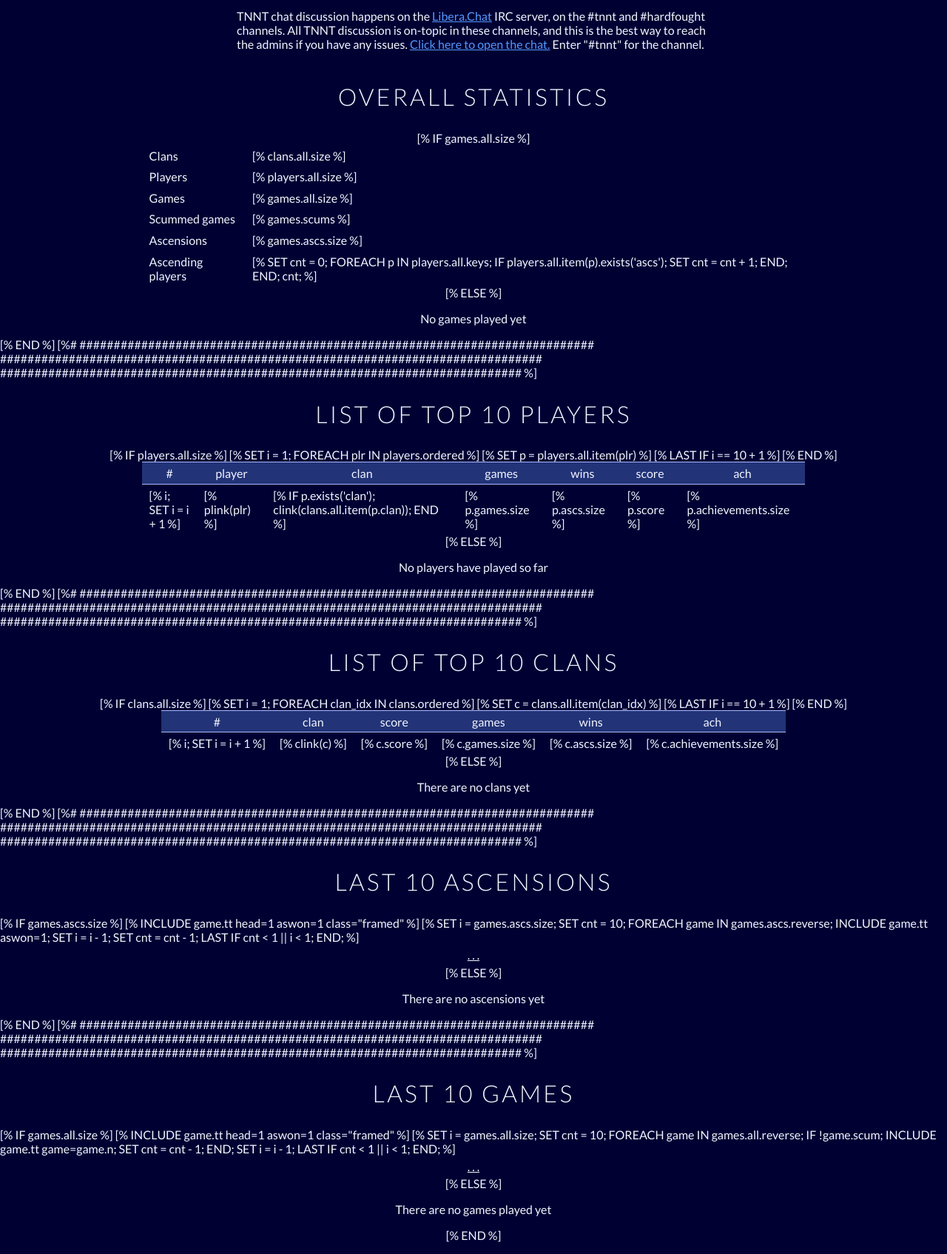
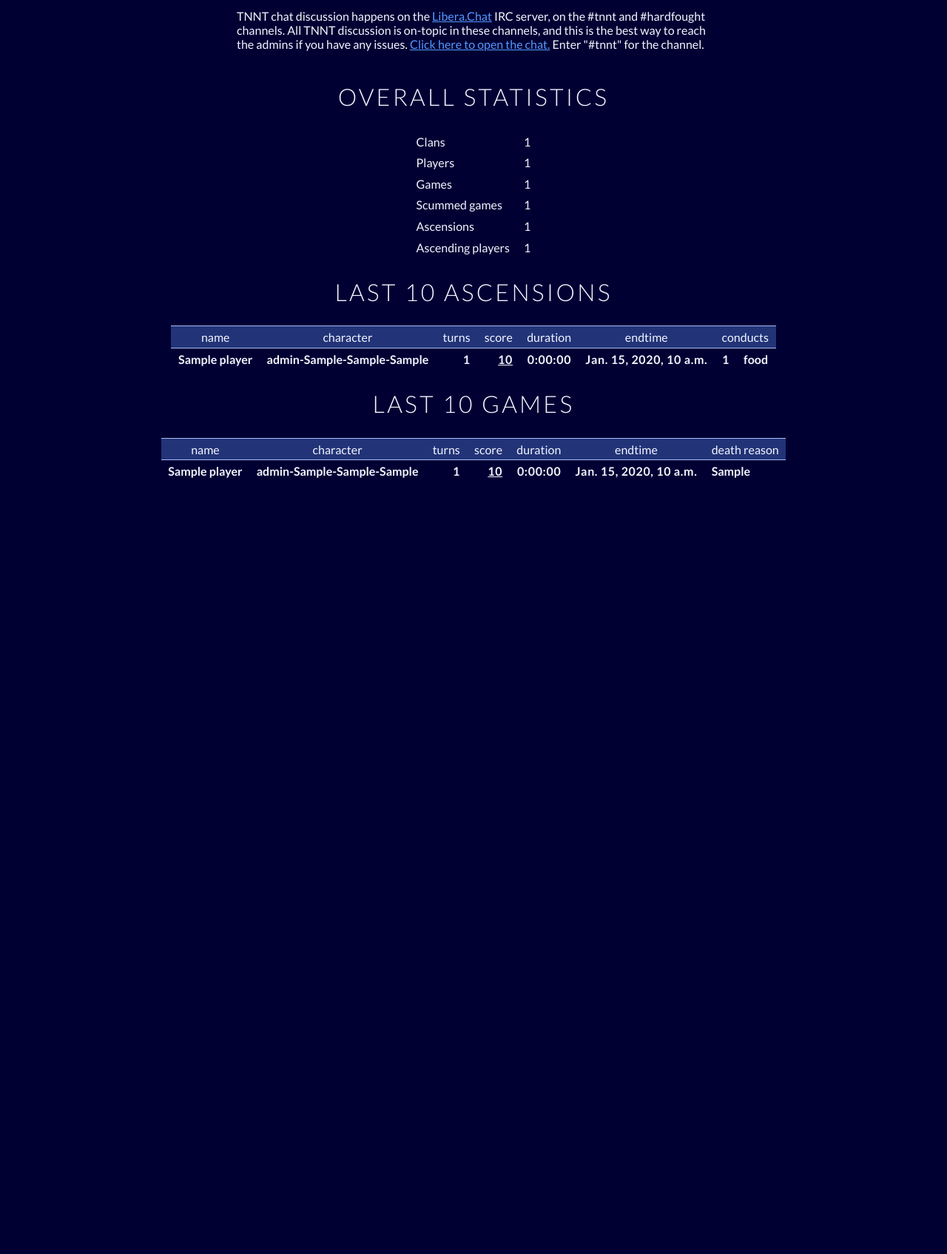
Before and after one commit to nethackscoreboard-org/excession, a Django app: page / in a window 1280 px wide. Shown: the part 1219-2914 px from the top of the page at 74% size. After the commit the page ends 1865 px from the top, so only its background shows below. Run offline with Django 3.2, Linux system fonts and the light colour scheme; data comes from the database, SQL or seed files in the repository; tables that the repository leaves empty hold one stand-in row (values such as "Sample post"); parts of the project's set-up code (start-up, migrations or seed data) failed here and were passed over.

Commit message:
Fix bottom stats on main page
This contained summary tables of the highest-tournament-scoring players
and clans (now no longer needed without tournament score) and lists of
the last 10 ascensions and last 10 games in the tournament, which are
still good to have. In order to get those, I had to take a similar
approach as the single player/clan view -- so similar that I ended up
merging the tables in that view into one template, and reusing it here.

As a result, that system was overhauled somewhat, and it became
necessary to have a semi-standard format of "list of game dicts" passed
through both the index and single player/clan views. The latter now uses
only 2 queries to get its asc/non-asc games data - though it then executes a
query per game to get its conducts.

```diff
--- a/scoreboard/models.py
+++ b/scoreboard/models.py
@@ -286,11 +286,6 @@ class Game(models.Model):
                                             self.player.name,
                                             self.starttime)
 
-    # Return a string containing this game's conducts in human readable form
-    # e.g. "poly wish veg"
-    def conducts_as_str(self):
-        return ' '.join(c.shortname for c in self.conducts.all())
-
     # Return a string of the form "Rol-Rac-Gen-Aln" typical in nethack parlance.
     # Importantly, this uses gender0 and align0.
     def rrga(self):
--- a/tnnt/templates/gamerow.html
+++ b/tnnt/templates/gamerow.html
@@ -1,10 +1,10 @@
-{# Expects "playername", "game", "ascview", "isClan" to be present in context #}
+{# Expects "game" (dict), "ascview" (bool), "isClan" (bool) to be present in context #}
 <tr class="{% if game.won %} won {% else %} lost {% endif %}">
   <td>
     {% if isClan %}
-      {% include "plink.html" with name=playername %}
+      {% include "plink.html" with name=game.playername %}
     {% else %}
-      {{ playername }}
+      {{ game.playername }}
     {% endif %}
   </td>
   <td class="nowrap">
@@ -14,13 +14,17 @@
   </td>
   <td class="num">{{ game.turns }}</td>
   <td class="num">
-    <a href="{{ game.get_dumplog }}"> {{ game.points }} </a>
+    <a href="{{ game.dumplog }}">{{ game.points }}</a>
   </td>
   <td class="num">{{ game.wallclock }}</td>
   <td class="num">{{ game.endtime }}</td>
   {% if ascview %}
-    <td class="num">{{ game.conducts.count }}</td>
-    <td>{{ game.conducts_as_str }}</td>
+    <td class="num">{{ game.conducts|length }}</td>
+    <td>
+      {% for con in game.conducts %}
+        {{ con }}
+      {% endfor %}
+    </td>
   {% else %}
     <td colspan=2>{{ game.death }}</td>
   {% endif %}
--- /dev/null
+++ b/tnnt/templates/games_table.html
@@ -0,0 +1,25 @@
+{# Expects context to supply 'games' as a list of game dicts #}
+{# also "ascview" as a boolean (is it a table of ascensions or regular games? #}
+<table>
+  <thead>
+    <tr class="framed">
+      {# there used to be a counter td here, which has been removed #}
+      <th>name</th>
+      <th>character</th>
+      <th>turns</th>
+      <th>score</th>
+      <th>duration</th>
+      <th>endtime</th>
+      {% if ascview %}
+        <th colspan=2>conducts</th>
+      {% else %}
+        <th>death reason</th>
+      {% endif %}
+    </tr>
+  </thead>
+  <tbody>
+    {% for game in games %}
+      {% include "gamerow.html" %}
+    {% endfor %}
+  </tbody>
+</table>
--- a/tnnt/templates/index.html
+++ b/tnnt/templates/index.html
@@ -99,188 +99,52 @@
 </article>
 
 <h2>Overall Statistics</h2>
- [% IF games.all.size %]
+{% if numgames > 0 %}
   <table>
     <tbody>
       <tr>
         <td>Clans</td>
-        <td>[% clans.all.size %]
+        <td>{{ numclans }}</td>
       </tr>
       <tr>
         <td>Players</td>
-        <td>[% players.all.size %]
+        <td>{{ numplayers }}</td>
       </tr>
       <tr>
         <td>Games</td>
-        <td>[% games.all.size %]
+        <td>{{ numgames }}</td>
       </tr>
       <tr>
         <td>Scummed games</td>
-        <td>[% games.scums %]
+        <td>{{ numscums }}</td>
       </tr>
       <tr>
         <td>Ascensions</td>
-        <td>[% games.ascs.size %]
+        <td>{{ numascs }}</td>
       </tr>
       <tr>
         <td>Ascending players</td>
-        <td>
-          [%
-            SET cnt = 0;
-            FOREACH p IN players.all.keys;
-              IF players.all.item(p).exists('ascs');
-                SET cnt = cnt + 1;
-              END;
-            END;
-            cnt;
-          %]
-        </td>
+        <td>{{ numascenders }}</td>
       </tr>
     </tbody>
   </table>
-[% ELSE %]
+{% else %}
   <p>No games played yet</p>
-[% END %]
+{% endif %}
 
-[%# ###########################################################################
-###############################################################################
-############################################################################ %]
+<h2>Last 10 Ascensions</h2>
+{% if last10wins|length > 0 %}
+  {% include "games_table.html" with games=last10wins ascview=True %}
+{% else %}
+  <p>There are no ascensions yet</p>
+{% endif %}
 
- <h2>List of Top 10 Players</h2>
-
- [% IF players.all.size %]
-  <table>
-    <thead>
-      <tr class="framed">
-        <th>#</th>
-        <th>player</th>
-        <th>clan</th>
-        <th>games</th>
-        <th>wins</th>
-        <th>score</th>
-        <th>ach</th>
-      </tr>
-    </thead>
-    <tbody>
-      [% SET i = 1; FOREACH plr IN players.ordered %]
-        [% SET p = players.all.item(plr) %]
-        <tr class="framed">
-           <td>[% i; SET i = i + 1 %]</td>
-           <td>[% plink(plr) %]</td>
-           <td>[% IF p.exists('clan'); clink(clans.all.item(p.clan)); END %]</td>
-           <td>[% p.games.size %]</td>
-           <td>[% p.ascs.size %]</td>
-           <td>[% p.score %]</td>
-           <td>[% p.achievements.size %]</td>
-        </tr>
-        [% LAST IF i == 10 + 1 %]
-      [% END %]
-    </tbody>
-  </table>
-[% ELSE %]
-  <p>No players have played so far</p>
-[% END %]
-
-[%# ###########################################################################
-###############################################################################
-############################################################################ %]
-
- <h2>List of Top 10 Clans</h2>
-
- [% IF clans.all.size %]
-  <table>
-    <thead>
-      <tr class="framed">
-        <th>#</th>
-        <th>clan</th>
-        <th>score</th>
-        <th>games</th>
-        <th>wins</th>
-        <th>ach</th>
-      </tr>
-    </thead>
-    <tbody>
-      [% SET i = 1; FOREACH clan_idx IN clans.ordered %]
-        [% SET c = clans.all.item(clan_idx) %]
-        <tr class="framed">
-          <td>[% i; SET i = i + 1 %]</td>
-          <td>[% clink(c) %]</td>
-          <td>[% c.score %]</td>
-          <td>[% c.games.size %]</td>
-          <td>[% c.ascs.size %]</td>
-          <td>[% c.achievements.size %]</td>
-        </tr>
-        [% LAST IF i == 10 + 1 %]
-      [% END %]
-    </tbody>
-  </table>
-[% ELSE %]
-  <p>There are no clans yet</p>
-[% END %]
-
-[%# ###########################################################################
-###############################################################################
-############################################################################ %]
-
- <h2>Last 10 Ascensions</h2>
-
- [% IF games.ascs.size %]
-  <table>
-    <thead>
-      [% INCLUDE game.tt head=1 aswon=1 class="framed" %]
-    </thead>
-    <tbody>
-      [%
-        SET i = games.ascs.size;
-        SET cnt = 10;
-        FOREACH game IN games.ascs.reverse;
-          INCLUDE game.tt aswon=1;
-          SET i = i - 1;
-          SET cnt = cnt - 1;
-          LAST IF cnt < 1 || i < 1;
-        END;
-      %]
-      <tr>
-        <td colspan=10 class="more"><a href="ascensions.html">. . .</a></td>
-      </tr>
-    </tbody>
-  </table>
-[% ELSE %]
-  <p>There are no ascensions yet</p>
-[% END %]
-
-[%# ###########################################################################
-###############################################################################
-############################################################################ %]
-
- <h2>Last 10 Games</h2>
-
- [% IF games.all.size %]
-  <table>
-    <thead>
-      [% INCLUDE game.tt head=1 aswon=1 class="framed" %]
-    </thead>
-    <tbody>
-      [%
-        SET i = games.all.size;
-        SET cnt = 10;
-        FOREACH game IN games.all.reverse;
-          IF !game.scum;
-            INCLUDE game.tt game=game.n;
-            SET cnt = cnt - 1;
-          END;
-          SET i = i - 1;
-          LAST IF cnt < 1 || i < 1;
-        END;
-      %]
-      <tr>
-        <td colspan=10 class="more"><a href="games.html">. . .</a></td>
-      </tr>
-    </tbody>
-  </table>
-[% ELSE %]
-  <p>There are no games played yet</p>
-[% END %]
+<h2>Last 10 Games</h2>
+{% if last10games|length > 0 %}
+  {% include "games_table.html" with games=last10games ascview=False %}
+{% else %}
+  <p>No games have been played yet</p>
+{% endif %}
 
 </body>
 
--- a/tnnt/views.py
+++ b/tnnt/views.py
@@ -1,8 +1,8 @@
 from django.views.generic import TemplateView
 from django.views import View
 from django.shortcuts import render, get_object_or_404
-from django.db.models import Exists, OuterRef, F, Count, Value
-from scoreboard.models import Player, Clan, Game, Achievement, Trophy
+from django.db.models import Exists, OuterRef, F, Count, Value, Sum
+from scoreboard.models import *
 from tnnt.forms import CreateClanForm, InviteMemberForm
 from django.http import HttpResponse, HttpResponseRedirect
 from . import hardfought_utils # find_player
@@ -15,8 +15,51 @@ from tnnt import uniqdeaths
 
 logger = logging.getLogger() # use root logger
 
+# Convenience function, not a view.
+# Given a list of dicts containing Game fields (specifically 'playername',
+# 'dlg_fmt' and 'starttime'), also insert a 'dumplog' field into each of those
+# dicts containing the formatted dumplog URL.
+def bulk_upd_games(gamelist):
+    for g in gamelist:
+        g['dumplog'] = dumplog_utils.format_dumplog(g['dlg_fmt'], g['playername'],
+                                                    g['starttime'])
+
+        # post 2021 TODO: this is a duplicate of Game.rrga, but unlike dumplog
+        # formatting, that function is used in aggregation
+        g['rrga'] = '-'.join([g['role'], g['race'], g['gender0'], g['align0']])
+
+        # TODO: this is not ideal because it's an extra query per each ascension
+        # in the list. but perhaps not worth the headache of making all these
+        # preproc'd Game lists into Game-x-Conduct lists.
+        # This used to be Game.conducts_as_str, whose description was:
+        # > Return a string containing this game's conducts in human readable form
+        # > e.g. "poly wish veg"
+        g['conducts'] = [ c.shortname for c in Conduct.objects.filter(game__id=g['id']) ]
+
+    return gamelist
+
 class HomepageView(TemplateView):
     template_name = 'index.html'
+
+    def get_context_data(self, **kwargs):
+        # general statistics
+        kwargs['numclans'] = Clan.objects.count()
+        kwargs['numplayers'] = Player.objects.count()
+        kwargs['numgames'] = Game.objects.count()
+        aggr = Player.objects.aggregate(Sum('games_scummed'), Sum('wins'))
+        kwargs['numscums'] = aggr['games_scummed__sum']
+        kwargs['numascs'] = aggr['wins__sum']
+        kwargs['numascenders'] = Player.objects.filter(wins__gt=0).count()
+
+        # last 10 games/wins
+        base_qs = Game.objects.annotate(
+            playername=F('player__name'),
+            dlg_fmt=F('source__dumplog_fmt')).order_by('-endtime')
+        kwargs['last10games'] = bulk_upd_games(list(base_qs.values()[:10]))
+        kwargs['last10wins'] = \
+            bulk_upd_games(list(base_qs.filter(won=True).values()[:10]))
+
+        return kwargs
 
 class RulesView(TemplateView):
     template_name = 'rules.html'
@@ -253,11 +296,16 @@ class SinglePlayerOrClanView(TemplateView):
             logger.error('single player/clan view without clan or player name')
             raise ValueError
 
+        # add information to the Game queryset that lets us generate dumplogs,
+        # and default sorting
+        base_game_qs = base_game_qs.annotate(playername=F('player__name'),
+                                             dlg_fmt=F('source__dumplog_fmt')) \
+                                   .order_by('-endtime')
         kwargs['ascensions'] = \
-            base_game_qs.filter(won=True).order_by('-endtime')
+            bulk_upd_games(list(base_game_qs.filter(won=True).values()))
         # 10 most recent games
         kwargs['recentgames'] = \
-            base_game_qs.order_by('-endtime')[:10]
+            bulk_upd_games(list(base_game_qs[:10].values()))
 
         # post 2021 TODO: this currently only gets the deaths, no other details
         kwargs['uniquedeaths'] = sorted(list(uniqdeaths.compile_unique_deaths(base_game_qs)))
```
Also changed, not shown: tnnt/templates/singleplayerorclan.html (+6 -41 lines).
